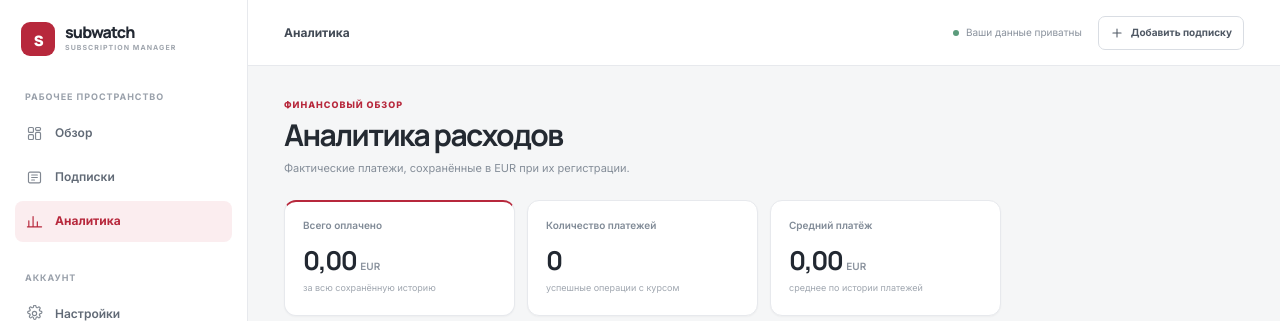
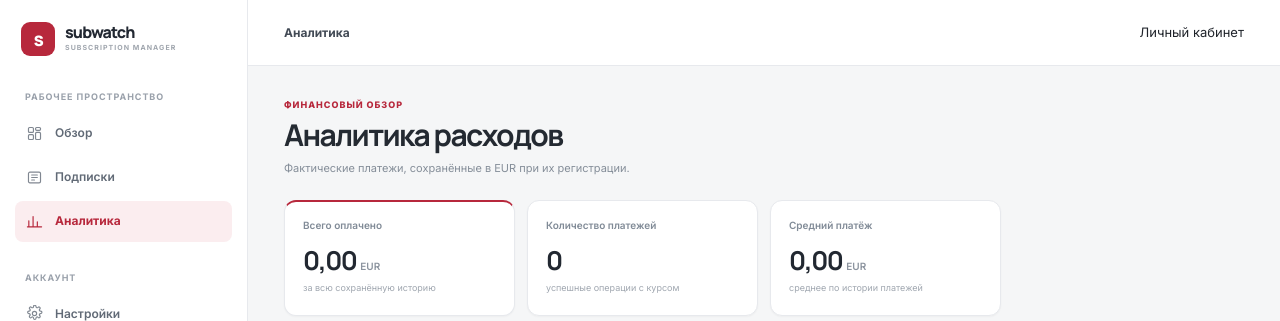
Before and after one commit to karimover/subwatch, a Django app: page /analytics/ in a window 1280 px wide. Shown: the top 321 px of the page. Run offline with Django 5.2, Linux system fonts and the light colour scheme; the visitor is signed in with stand-in values (Sample User, id 1); data comes from the database, SQL or seed files in the repository; data that the repository does not hold is empty.

Commit message:
Remove redundant global action from application header

```diff
--- a/templates/base.html
+++ b/templates/base.html
@@ -93,11 +93,7 @@
                 </span>
             </div>
             <div class="topbar-right">
-                <span class="privacy-indicator"><i></i> Ваши данные приватны</span>
-                <a class="topbar-quick-add" href="{% url 'subscription_create' %}">
-                    <svg viewBox="0 0 24 24" aria-hidden="true"><path d="M12 5v14M5 12h14"/></svg>
-                    <span>Добавить подписку</span>
-                </a>
+                <span class="workspace-label">Личный кабинет</span>
             </div>
         </header>
         {% endif %}
```
